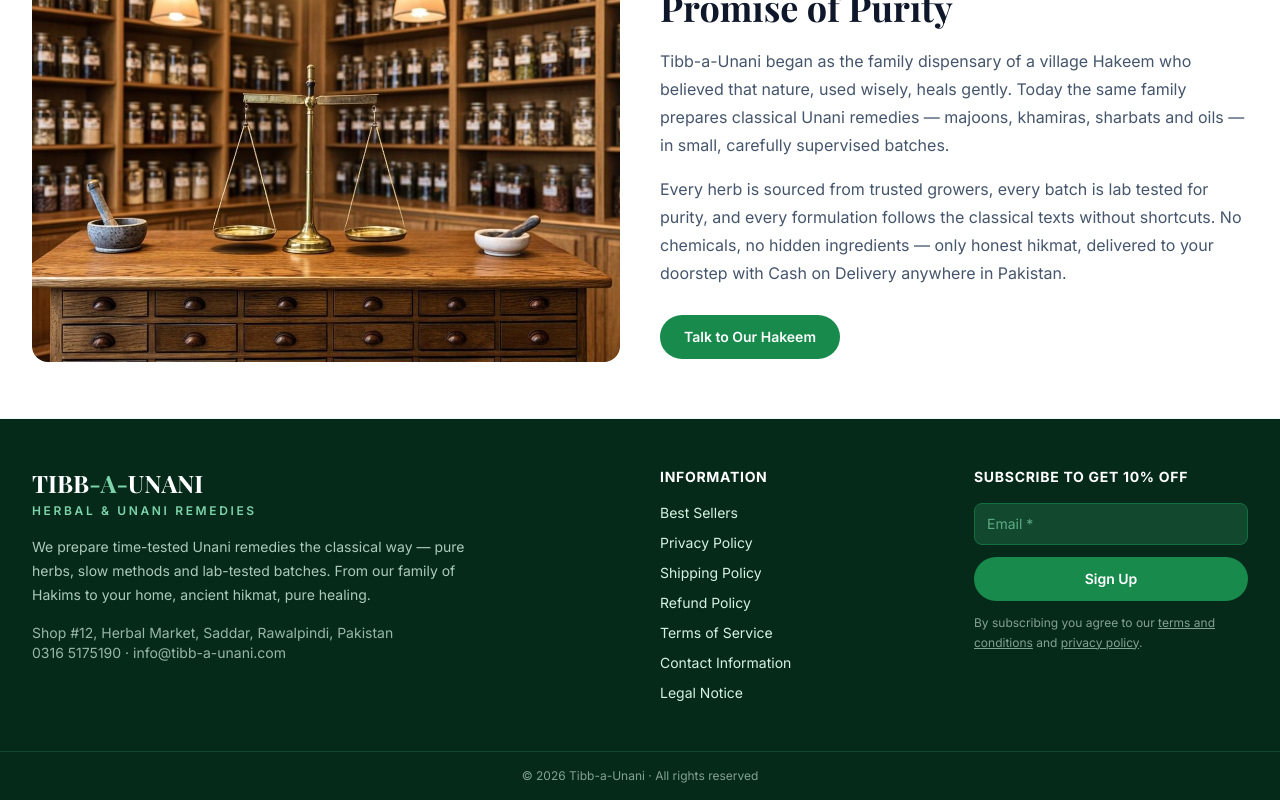
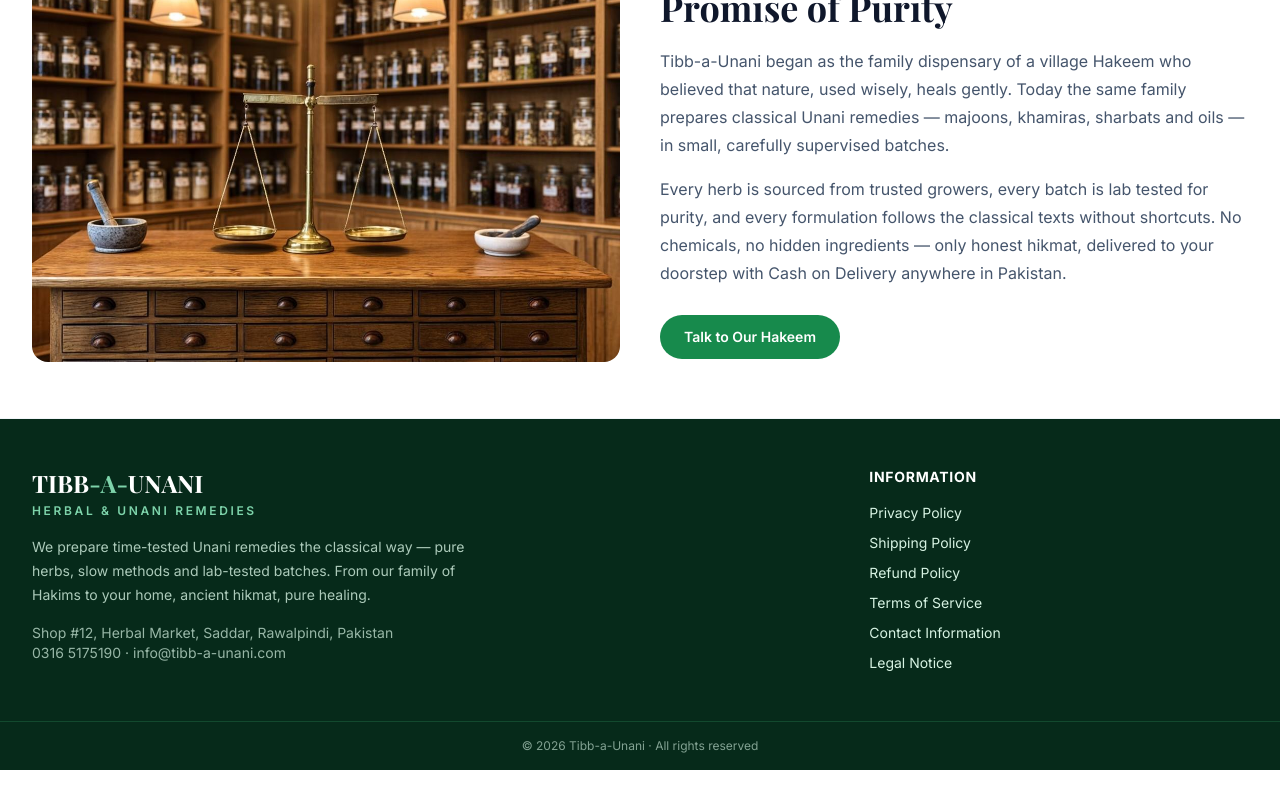
Before and after one commit to htc85235-jpg/tibb-a-unani, a Next.js app: page / in a window 1280 px wide. Shown: the part 3919-4719 px from the top of the page. After the commit the page ends 4689 px from the top, so only its background shows below. Built offline with nearby package versions, Linux system fonts and the light colour scheme; a web font is replaced by a local one.

Commit message:
Footer: drop Best Sellers link + subscribe section, rebalance columns; product page: remove dummy hero2 thumbnail

```diff
--- a/src/components/Footer.tsx
+++ b/src/components/Footer.tsx
@@ -1,22 +1,11 @@
 "use client";
 import Link from "next/link";
-import { useState } from "react";
 import { site } from "@/lib/site";
 
 export default function Footer() {
-  const [email, setEmail] = useState("");
-  const [done, setDone] = useState(false);
-  const [err, setErr] = useState("");
-
-  const subscribe = (e: React.FormEvent) => {
-    e.preventDefault();
-    if (!/^[^\s@]+@[^\s@]+\.[^\s@]+$/.test(email)) { setErr("Please enter a valid email address."); return; }
-    setErr(""); setDone(true);
-  };
-
   return (
     <footer className="mt-auto border-t border-slate-100 bg-brand-950 text-brand-100">
-      <div className="container-x grid gap-10 py-12 md:grid-cols-3 lg:grid-cols-4">
+      <div className="container-x grid gap-10 py-12 sm:grid-cols-2 lg:grid-cols-3">
         {/* About */}
         <div className="lg:col-span-2">
           <p className="font-display text-2xl font-bold text-white">
@@ -36,7 +25,6 @@
         <nav aria-label="Information">
           <h3 className="text-sm font-bold uppercase tracking-wider text-white">Information</h3>
           <ul className="mt-4 space-y-2.5 text-sm">
-            <li><Link className="transition hover:text-white" href="/collections/bestsellers/">Best Sellers</Link></li>
             <li><Link className="transition hover:text-white" href="/policies/privacy-policy/">Privacy Policy</Link></li>
             <li><Link className="transition hover:text-white" href="/policies/shipping-policy/">Shipping Policy</Link></li>
             <li><Link className="transition hover:text-white" href="/policies/refund-policy/">Refund Policy</Link></li>
@@ -45,37 +33,6 @@
             <li><Link className="transition hover:text-white" href="/policies/legal-notice/">Legal Notice</Link></li>
           </ul>
         </nav>
-
-        {/* Newsletter */}
-        <div>
-          <h3 className="text-sm font-bold uppercase tracking-wider text-white">Subscribe to get 10% OFF</h3>
-          {done ? (
-            <p className="pop-in mt-4 rounded-lg bg-brand-900 p-3 text-sm text-brand-100">
-              Subscribed! Use code <b className="text-white">WELCOME10</b> for 10% off your first order.
-            </p>
-          ) : (
-            <form className="mt-4" onSubmit={subscribe} noValidate>
-              <label className="sr-only" htmlFor="nl-email">Email</label>
-              <input
-                id="nl-email"
-                type="email"
-                required
-                value={email}
-                onChange={(e) => setEmail(e.target.value)}
-                placeholder="Email *"
-                className="w-full rounded-lg border border-brand-700 bg-brand-900 px-3 py-2.5 text-sm text-white outline-none placeholder:text-brand-300/70 focus:border-brand-400"
-              />
-              {err && <p className="mt-1.5 text-xs text-red-300">{err}</p>}
-              <button type="submit" className="btn-primary mt-3 w-full bg-brand-500 hover:bg-brand-400">
-                Sign Up
-              </button>
-              <p className="mt-3 text-xs leading-5 text-brand-100/60">
-                By subscribing you agree to our <Link className="underline" href="/policies/terms-of-service/">terms and conditions</Link> and{" "}
-                <Link className="underline" href="/policies/privacy-policy/">privacy policy</Link>.
-              </p>
-            </form>
-          )}
-        </div>
       </div>
 
       <div className="border-t border-brand-900 py-4 text-center text-xs text-brand-100/60">
--- a/src/components/ProductView.tsx
+++ b/src/components/ProductView.tsx
@@ -65,9 +65,6 @@
               <button aria-label="Zoom image" onClick={() => setZoom(true)} className="overflow-hidden rounded-lg border-2 border-brand-500">
                 <img src={p.img} alt={p.name} className="h-16 w-16 object-cover" />
               </button>
-              <div className="overflow-hidden rounded-lg border border-slate-200 opacity-70">
-                <img src="/images/hero2.png" alt={`${p.name} in context`} className="h-16 w-16 object-cover" />
-              </div>
             </div>
             <div className="relative flex-1 overflow-hidden rounded-xl bg-brand-50/40">
               <img src={p.img} alt={p.name} className="aspect-square w-full cursor-zoom-in object-cover" onClick={() => setZoom(true)} />
```
